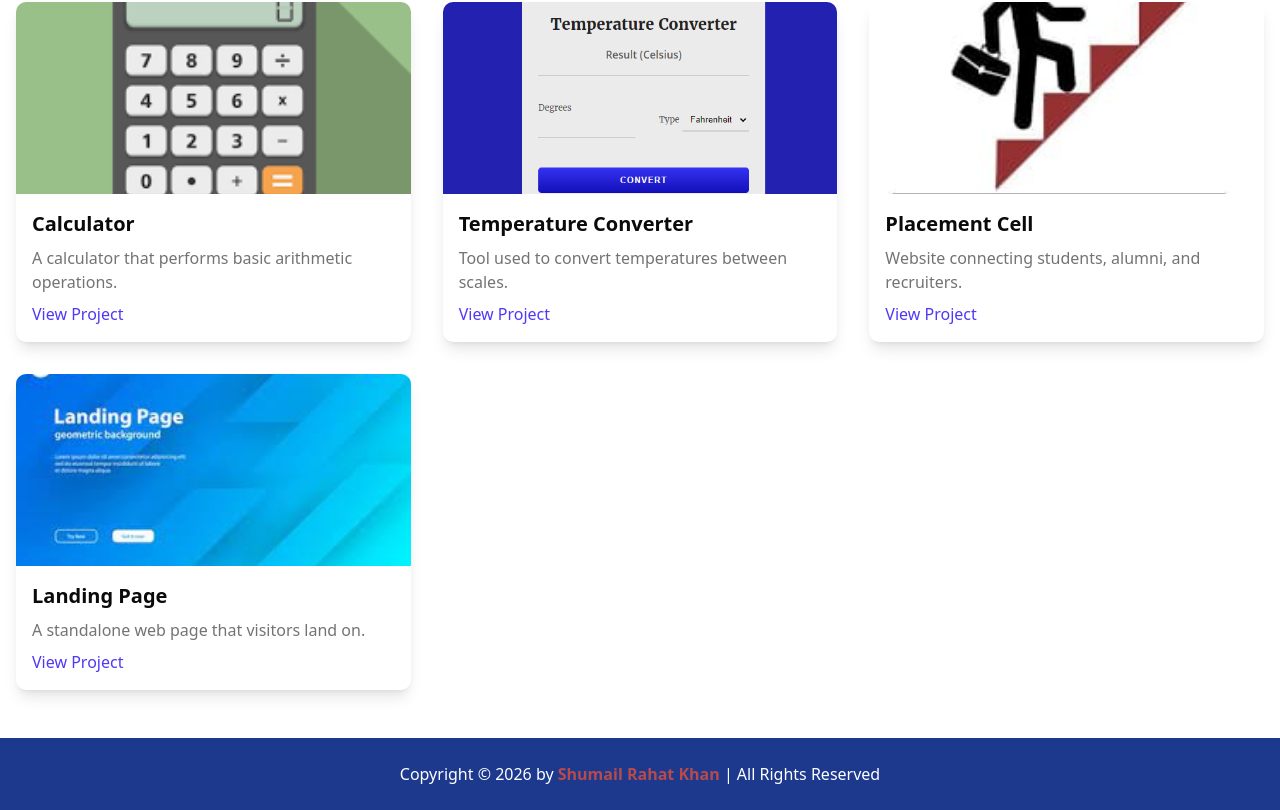
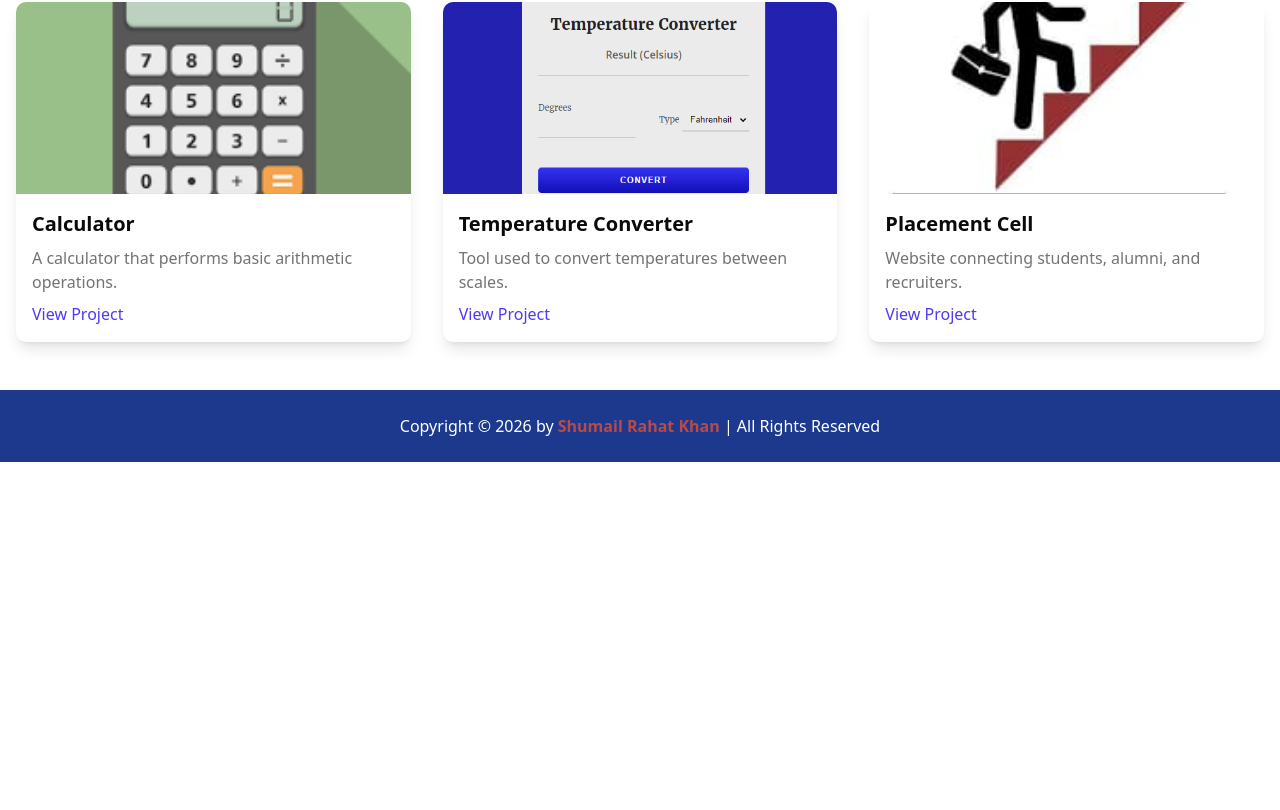
Before and after one commit to shumail4138/portfolio-react, a Next.js app: page /projects in a window 1280 px wide. Shown: the part 638-1448 px from the top of the page. After the commit the page ends 1100 px from the top, so only its background shows below. Built offline with nearby package versions, Linux system fonts and the light colour scheme.

Commit message:
remove landing page project

```diff
--- a/src/app/projects/page.jsx
+++ b/src/app/projects/page.jsx
@@ -45,13 +45,6 @@ function Portfolio() {
       title: "Placement Cell",
       desc: "Website connecting students, alumni, and recruiters.",
       link: "https://admission-cell.netlify.app",
-    },
-    {
-      src: "/landing page.jpeg",
-      alt: "Landing Page",
-      title: "Landing Page",
-      desc: "A standalone web page that visitors land on.",
-      link: "https://martial-arts-shumail.netlify.app/",
     },
   ];
 
```
